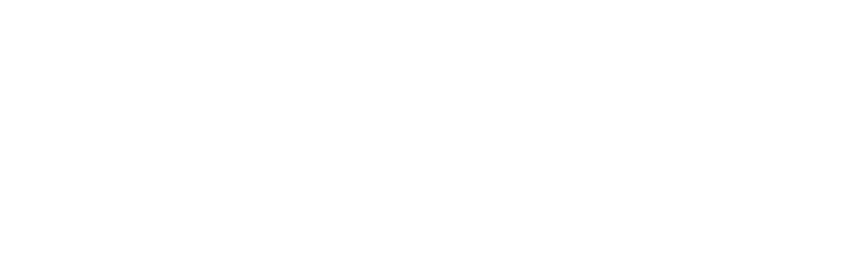
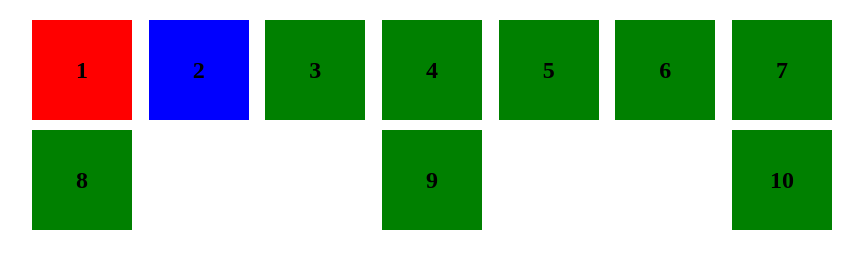
Before and after one commit to acciojob/place-the-item-1-AryanGupta1111, a website: page main.html in a window 1280 px wide. Shown: the whole page, without its empty margins (208-1071 px from the left). Drawn offline with Linux system fonts and the light colour scheme.

Commit message:
created a submission

```diff
--- a/main.html
+++ b/main.html
@@ -10,7 +10,15 @@
 	<!-- the entire body must be written by student -->
     <script type="text/javascript" src="./script.js">
 </script>
-
+  <div class="holder">
+        <div class="item red">1</div>
+        <div class="item blue">2</div>
+        <div class="item green">3</div>
+        <div class="item green">4</div>
+        <div class="item green">5</div>
+        <div class="item green">6</div>
+        <div class="item green">7</div>
+    </div>
 </body>
 
 </html>
--- a/script.js
+++ b/script.js
@@ -1 +1,12 @@
 //your code here
+document.addEventListener("DOMContentLoaded", function() {
+    const holder = document.querySelector(".holder");
+
+    // Example: Adding more items dynamically
+    for (let i = 8; i <= 10; i++) {
+        let newItem = document.createElement("div");
+        newItem.classList.add("item", "green");
+        newItem.textContent = i;
+        holder.appendChild(newItem);
+    }
+});
--- a/styles.css
+++ b/styles.css
@@ -1,2 +1,37 @@
+body {
+    margin: 0;
+    padding: 20px;
+    display: flex;
+    justify-content: center;
+}
 
-/* Your CSS Code here. */
+.holder {
+    display: flex;
+    flex-wrap: wrap; /* Items will wrap to the next row if needed */
+    justify-content: space-between; /* First and last items touch edges */
+    gap: 10px; /* Space between items */
+    max-width: 800px; /* Prevent items from stretching too much */
+}
+
+.item {
+    width: 100px;
+    height: 100px;
+    display: flex;
+    align-items: center;
+    justify-content: center;
+    font-size: 24px;
+    font-weight: bold;
+    color: black;
+}
+
+.red {
+    background-color: red;
+}
+
+.blue {
+    background-color: blue;
+}
+
+.green {
+    background-color: green;
+}
```
